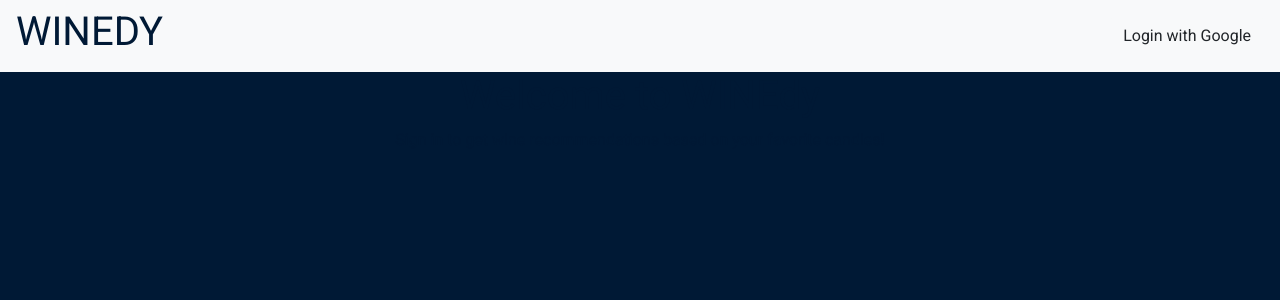
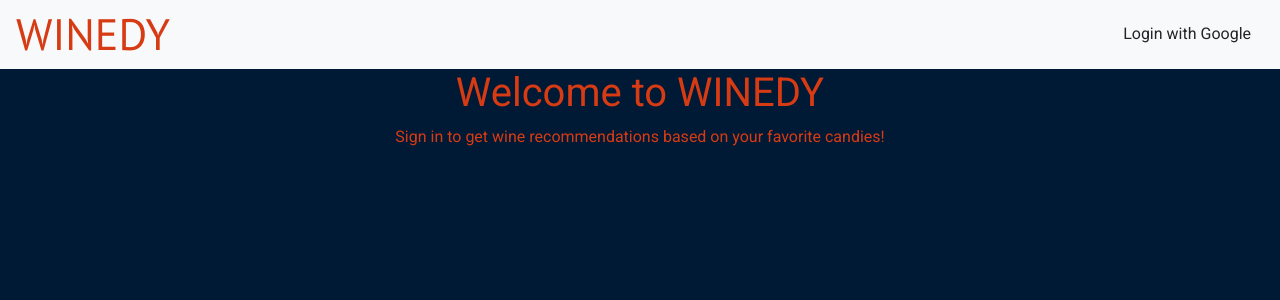
Before and after one commit to maggieisgreene/WINEdy, a React (Create React App) app: page /auth in a window 1280 px wide. Shown: the top 300 px of the page. Built offline with nearby package versions, Linux system fonts and the light colour scheme; no server answers.

Commit message:
Nav styled

```diff
--- a/src/components/pages/Auth/Auth.js
+++ b/src/components/pages/Auth/Auth.js
@@ -15,7 +15,7 @@ class Auth extends React.Component {
     return (
       <div className="Auth">
         <nav className="navbar navbar-expand-lg navbar-light bg-light">
-          <h1>WINEDY</h1>
+          <h1 className="auth-main">WINEDY</h1>
           <button className="navbar-toggler" type="button" data-toggle="collapse" data-target="#navbarTogglerDemo02"
           aria-controls="navbarTogglerDemo02" aria-expanded="false" aria-label="Toggle navigation">
             <span className="navbar-toggler-icon"></span>
@@ -27,9 +27,12 @@ class Auth extends React.Component {
             </ul>
           </div>
         </nav>
-
-        <h1>Welcome to WINEdy</h1>
+      <div className="auth-display">
+        <div className="auth-header">
+          <h1>Welcome to WINEDY</h1>
+        </div>
         <p>Sign in to get wine recommendations based on your favorite candies!</p>
+      </div>
       </div>
     );
   }
--- a/src/components/pages/Auth/Auth.scss
+++ b/src/components/pages/Auth/Auth.scss
@@ -0,0 +1,18 @@
+@import '../../../styles/variables';
+@import url('https://fonts.googleapis.com/css?family=PT+Sans&display=swap');
+
+.auth-main {
+  color: $pop;
+  font-family: 'PT Sans', sans-serif;
+  font-size: 44px;
+  margin: 0px;
+}
+
+.auth-display {
+  color: $pop;
+
+  // .auth-header {
+  //   display: flex;
+  //   justify-content: space-between;
+  // }
+}
--- a/src/components/pages/Recs/Recs.js
+++ b/src/components/pages/Recs/Recs.js
@@ -46,7 +46,6 @@ class Recs extends React.Component {
       <div className="Recs">
         <div className="recs-header">
           <h2>Recommended For You</h2>
-          <button className="btn btn-light">Take Quiz</button>
         </div>
         <div className="recs-container d-flex flex-wrap">
         { responses.map((response) => <Recommendation key={response.id} response={response} combination={combinations.find((x) => x.candyId === response.response)}
--- a/src/components/pages/Selections/Selections.js
+++ b/src/components/pages/Selections/Selections.js
@@ -47,7 +47,6 @@ class Selections extends React.Component {
       <div className="Selections">
         <div className="selections-header">
           <h2>Your Selections</h2>
-          <button className="btn btn-light">Take Quiz</button>
         </div>
         <div className="boards d-flex flex-wrap">
           {this.state.selections.map((selection) => <Selection key={selection.id} combination={combinations.find((x) => x.id === selection.combinationId)}
--- a/src/components/shared/MiniCombo/MiniCombo.js
+++ b/src/components/shared/MiniCombo/MiniCombo.js
@@ -9,7 +9,7 @@ class MiniCombo extends React.Component {
 
     return (
       <div className="MiniCombo">
-        <h4>If you like...</h4>
+        <h4>If you prefer...</h4>
         <h5>{candy.name}</h5>
         <h4>We recommend this wine!</h4>
         <img src={wine.imageURL} className="mini-combo" alt={combination.name} />
--- a/src/components/shared/MyNavbar/MyNavbar.js
+++ b/src/components/shared/MyNavbar/MyNavbar.js
@@ -47,7 +47,7 @@ class MyNavbar extends React.Component {
 
     return (
       <div className="MyNavbar">
-        <nav className="navbar navbar-expand-lg navbar-light bg-light">
+        <nav className="navbar navbar-expand-lg navbar-light bg-light all-nav">
           <Link className="navbar-brand" to="/"><h1 className="main-header">WINEDY</h1></Link>
           <button className="navbar-toggler" type="button" data-toggle="collapse" data-target="#navbarTogglerDemo02"
           aria-controls="navbarTogglerDemo02" aria-expanded="false" aria-label="Toggle navigation">
--- a/src/components/shared/MyNavbar/MyNavbar.scss
+++ b/src/components/shared/MyNavbar/MyNavbar.scss
@@ -1,5 +1,9 @@
 @import '../../../styles/variables';
+@import url('https://fonts.googleapis.com/css?family=PT+Sans&display=swap');
 
 .main-header {
-  color: $main;
+  color: $pop;
+  font-family: 'PT Sans', sans-serif;
+  font-size: 44px;
+  margin: 0px;
 }
```
